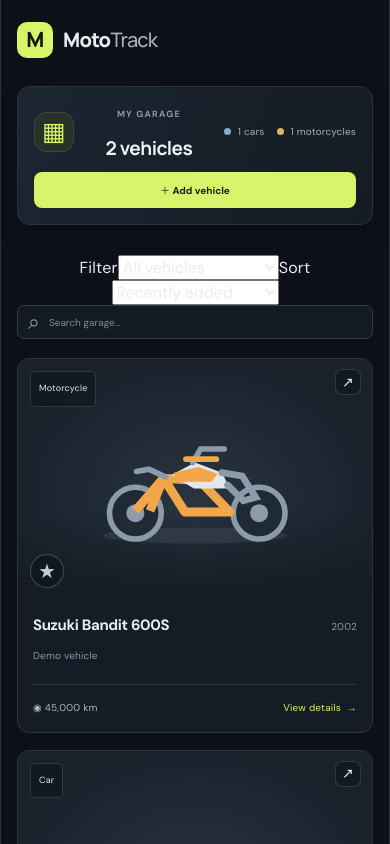
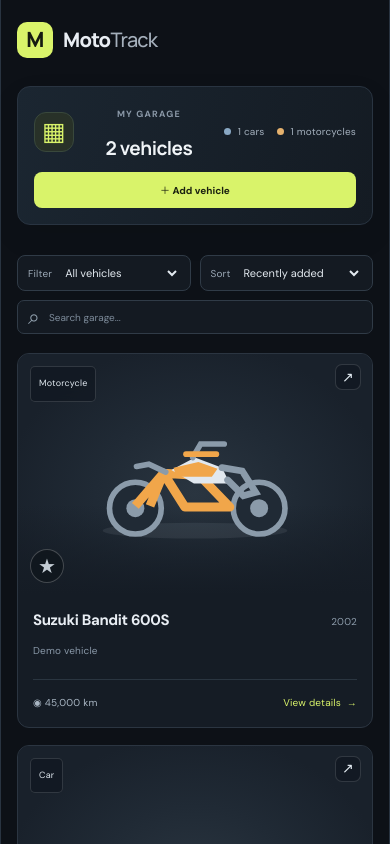
Before and after one commit to onlydoryy/MotoTrack, a React (Vite) app: page / in a window 390 px wide. Shown: the top 844 px of the page. Built offline with nearby package versions, Linux system fonts and the light colour scheme.

Commit message:
Polish garage toolbar and photo crop dialog styles

```diff
--- a/src/App.css
+++ b/src/App.css
@@ -1566,3 +1566,31 @@ input::placeholder, textarea::placeholder { color: #93a1af; opacity: 1; }
   .history-record-details { padding: 12px; }
   .history-detail-grid { grid-template-columns: 1fr; }
 }
+
+
+/* Neat garage controls: Filter, Sort, then Search */
+.toolbar-controls { display:flex; align-items:center; gap:9px; flex-wrap:wrap; min-width:0; }
+.garage-toolbar { align-items:flex-start; }
+.toolbar-control { display:flex; align-items:center; gap:7px; min-height:36px; padding:0 10px; border:1px solid #303b47; border-radius:8px; background:#141a22; color:#9ba8b5; font-size:10px; }
+.toolbar-control select { min-width:105px; max-width:170px; padding:8px 2px; border:0; outline:none; background:transparent; color:#e3eaf0; font-size:11px; cursor:pointer; }
+.filter-control select { min-width:125px; } .sort-control select { min-width:145px; }
+.toolbar-controls .search-box { min-width:190px; } .toolbar-controls .search-box input { width:145px; }
+.custom-filter { display:flex; align-items:center; flex-wrap:wrap; gap:8px; padding:9px 11px; border:1px solid #303b47; border-radius:8px; background:#121922; color:#c7d0d9; font-size:10px; }
+@media (max-width:1200px) { .garage-toolbar { flex-direction:column; align-items:stretch; } .toolbar-controls { width:100%; } .custom-filter { width:fit-content; } }
+@media (max-width:650px) {
+ .toolbar-controls { display:grid; grid-template-columns:1fr 1fr; }
+ .toolbar-control { justify-content:space-between; min-width:0; }
+ .toolbar-control select,.filter-control select,.sort-control select { min-width:0; max-width:none; width:100%; }
+ .toolbar-controls .search-box { grid-column:1 / -1; min-width:0; width:100%; }
+ .toolbar-controls .search-box input { width:100%; }
+}
+.crop-modal { width:min(560px,100%); }
+.crop-preview { position:relative; width:100%; aspect-ratio:4 / 3; overflow:hidden; border:1px solid #465343; border-radius:10px; background:#090e13; }
+.crop-preview img { display:block; width:100%; height:100%; object-fit:cover; object-position:center; }
+.crop-controls { display:flex; flex-direction:column; gap:14px; margin-top:18px; }
+.crop-controls label { display:grid; grid-template-columns:145px minmax(0,1fr); align-items:center; gap:14px; color:#cbd5de; font-size:11px; }
+.crop-controls input[type="range"] { width:100%; accent-color:#a8c957; }
+.photo-save-actions { display:flex; align-items:center; flex-wrap:wrap; gap:8px; margin-top:10px; }
+.photo-save-actions > span { width:100%; color:#d2dfb6; font-size:10px; line-height:1.5; }
+.photo-save-actions .button { min-height:30px; padding:0 10px; font-size:10px; }
+@media (max-width:540px) { .crop-controls label { grid-template-columns:1fr; gap:6px; } }
```
